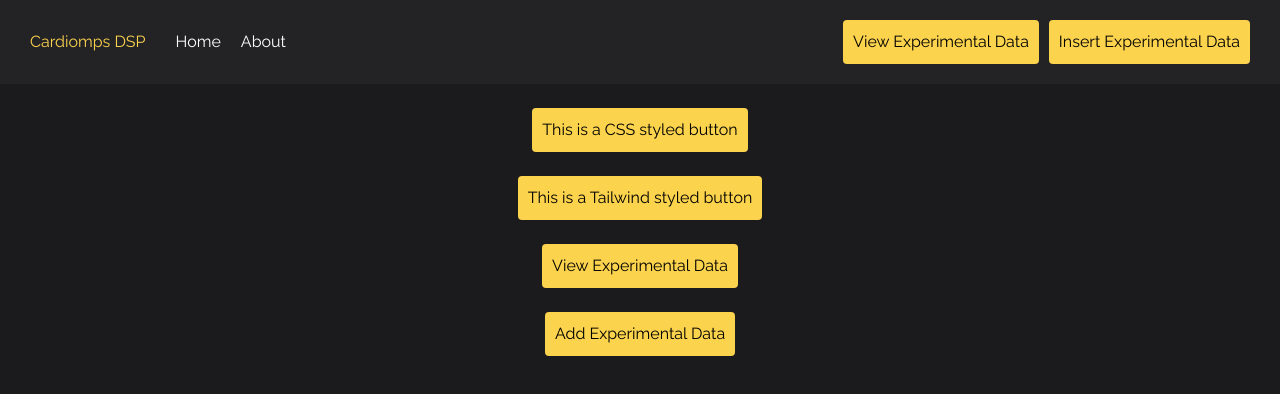
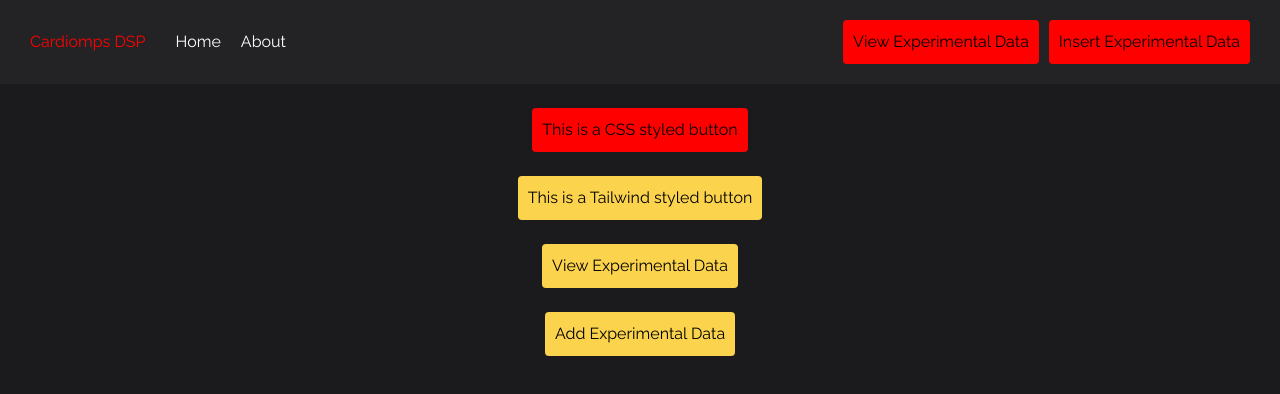
Before and after one commit to johnAdvancedWeb/CardiompsDataSharingPlatform, a Vue app in the folder client/: page / in a window 1280 px wide. Shown: the top 394 px of the page. Built offline with nearby package versions, Linux system fonts and the light colour scheme.

Commit message:
changed button background to red

```diff
--- a/client/src/assets/css/variables.scss
+++ b/client/src/assets/css/variables.scss
@@ -1,4 +1,4 @@
-$actionBackground: #FCD34D;
+$actionBackground: red;
 $bodyBackground: #1b1b1e;
 
 $actionText: black;
```
Also changed, not shown: 1 other file (tests, documents, lock files or other folders).
